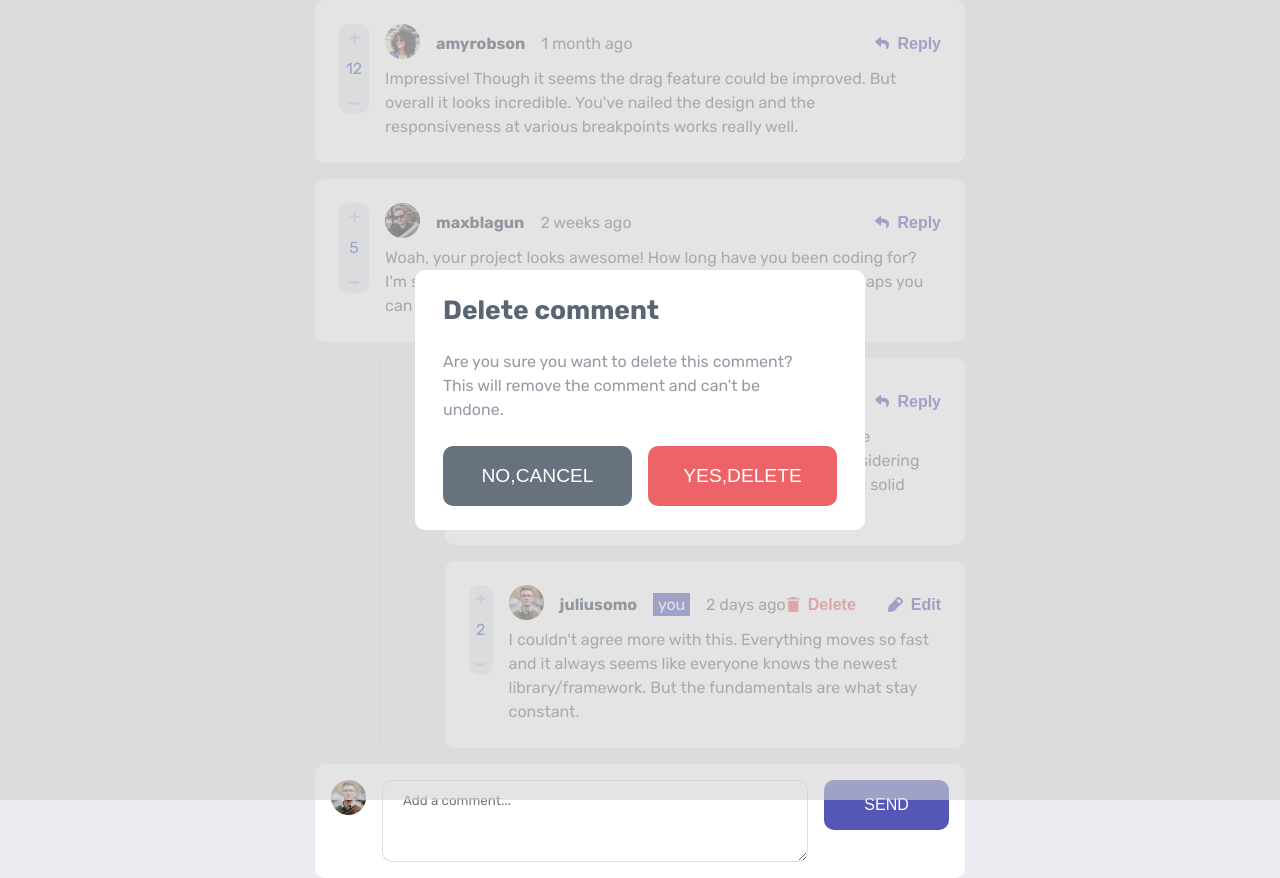
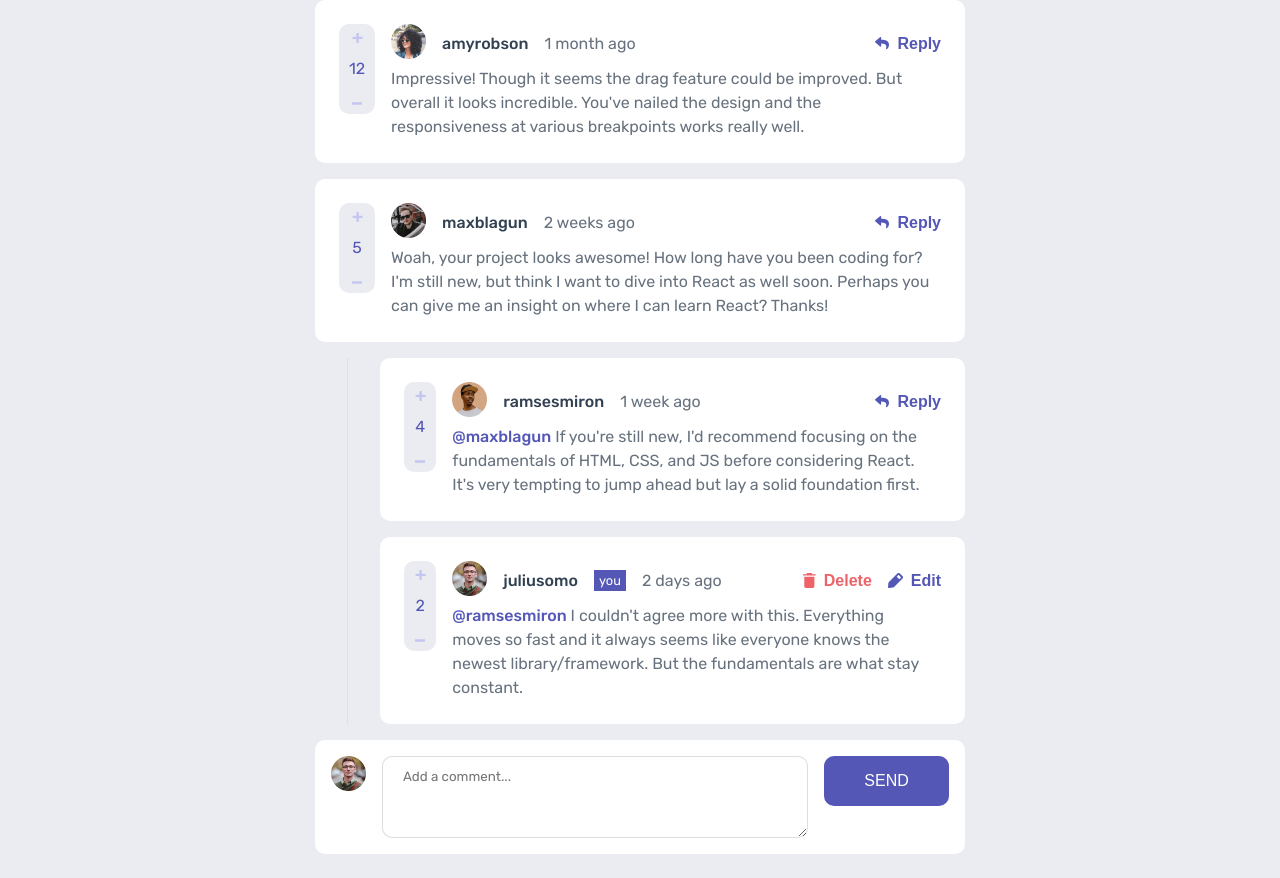
Before and after one commit to bmhuyquoc104/interactive-comments, a React (Create React App) app: page / in a window 1280 px wide. After the commit the page ends 854 px from the top, so only its background shows below. Built offline with nearby package versions, Linux system fonts and the light colour scheme.

Commit message:
11. Add hover state for all buttons except like and dislike

```diff
--- a/src/App.js
+++ b/src/App.js
@@ -3,7 +3,12 @@ import { StyledFlexContainer } from "./components/Flex/Flex.styled";
 import Comment from "./components/Comment/Comment.jsx";
 import { content } from "./assets/content";
 import Modal  from "./components/Comment/Modal/Modal.jsx";
+import {useState} from 'react'
+
+
 function App() {
+
+  const [isToggle, setToggle] = useState(false);
   content.comments.map(comment => {
     console.log(comment.user.image.png);
   })
@@ -12,10 +17,10 @@ function App() {
       <StyledGlobal />
       <StyledFlexContainer>
             {content.comments.map((comment) => (
-              <Comment  content = {comment.content} score = {comment.score} createdAt = {comment.createdAt} username = {comment.user.username} png = {comment.user.image.png} replies ={comment.replies} currentUser = {content.currentUser} />
+              <Comment toggleModal = {setToggle}  content = {comment.content} score = {comment.score} createdAt = {comment.createdAt} username = {comment.user.username} png = {comment.user.image.png} replies ={comment.replies} currentUser = {content.currentUser} />
             ))}
       </StyledFlexContainer>
-      <Modal />
+      {isToggle && <Modal toggleModal = {setToggle}/>}
     </>
   );
 }
--- a/src/components/Comment/Comment.jsx
+++ b/src/components/Comment/Comment.jsx
@@ -6,6 +6,7 @@ import { StyledFlexContainer } from "../Flex/Flex.styled";
 const Comment = ({
   score,
   content,
+  toggleModal,
   png,
   username,
   createdAt,
@@ -13,6 +14,7 @@ const Comment = ({
   currentUser,
 }) => {
   console.log(png);
+  console.log(toggleModal);
   return (
     <>
       {replies.length <= 0 ? (
@@ -126,7 +128,7 @@ const Comment = ({
                         </div>
                       </div>
                       <div className="content">
-                        <p>{reply.content}</p>
+                        <p><span>@{reply.replyingTo}</span> {reply.content}</p>
                       </div>
                     </div>
                   </StyledComment>
@@ -166,7 +168,7 @@ const Comment = ({
                               src={imagesResource.iconDelete}
                               alt="A delete icon"
                             />
-                            <button>Delete</button>
+                            <button onClick = {() =>toggleModal(true)}>Delete</button>
                           </div>
                           <div className="edit-button">
                             <img
@@ -178,7 +180,7 @@ const Comment = ({
                         </div>
                       </div>
                       <div className="content">
-                        <p>{reply.content}</p>
+                        <p> <span>@{reply.replyingTo}</span> {reply.content}</p>
                       </div>
                     </div>
                   </StyledComment>
--- a/src/components/Comment/Comment.styled.js
+++ b/src/components/Comment/Comment.styled.js
@@ -8,7 +8,7 @@ gap:1em;
 border-radius:10px;
 
 &>:first-child{
-    width:5%;
+    width:6%;
     background-color:var(--clr_lr);
     display: flex;
     border-radius:10px;
@@ -26,6 +26,13 @@ border-radius:10px;
     flex-direction:column;
     justify-content:space-between;
     gap:0.25em;
+
+}
+
+
+span{
+    color:var(--clr_mblue);
+    font-weight: 500;
 }
 
 .comment-user{
@@ -37,13 +44,15 @@ border-radius:10px;
 
 .reply-right-side {
     display: flex;
-    gap:2em;
+    gap:1em;
+
 }
 
 .reply-right-side >*{
     display: flex;
     gap:0.5em;
     align-items: center;
+
 }
 
 .reply-right-side img{
@@ -53,13 +62,15 @@ border-radius:10px;
 
 .delete-button button{
     color:var(--clr_red);
+    cursor: pointer;
+
 }
 
 .comment-owner{
-    padding:0.1em 0.3em;
+    padding:0.2em 0.4em;
     background-color:var(--clr_mblue);
-    font-size:clamp(0.7rem,2vw,1rem);
     display: flex;
+    font-size:clamp(0.7rem,2vw,0.8rem) !important;
     align-items: center;
 }
 
@@ -85,6 +96,12 @@ button{
     font-size:clamp(0.7rem,2vw,1rem);
     border:none;
     font-weight:700;
+    cursor: pointer;
+
+}
+
+.reply-right-side>*:hover,.right-side:hover{
+    opacity:0.6;
 }
 
 .left-side{
@@ -96,6 +113,7 @@ button{
 
 .left-side h2{
     color:var(--clr_db);
+    font-weight:500;
     font-size:clamp(0.7rem,2vw,1rem);
 }
 .left-side h3{
@@ -166,7 +184,7 @@ display: flex;
 
 .decoration-container{
     display: flex;
-    width:20%;
+    width:10%;
 }
 
 .replies{
--- a/src/components/Comment/CurrentUserComment/CurrentUserComment.styled.js
+++ b/src/components/Comment/CurrentUserComment/CurrentUserComment.styled.js
@@ -52,6 +52,11 @@ export const StyledCurrentUserComment = styled.div`
     border:none;
   }
 
+  button:hover {
+    opacity: 0.6;
+    cursor: pointer;
+  }
+
   @media (max-width: 768px) {
     width: max(100%,300px);
     flex-direction: column;
@@ -75,6 +80,7 @@ export const StyledCurrentUserComment = styled.div`
       right: 1em;
       bottom: 0.5em;
     }
+
     &> :first-child {
       order:2;
     }
--- a/src/components/Comment/Modal/Modal.jsx
+++ b/src/components/Comment/Modal/Modal.jsx
@@ -1,7 +1,8 @@
 import React from "react";
 import {StyledModal} from "./Modal.styled";
 import { StyledAbsoluteContainer } from "../../Flex/Flex.styled";
-const Modal = () => {
+const Modal = ({toggleModal}) => {
+    console.log(toggleModal);
   return (
     <StyledAbsoluteContainer>
       <StyledModal>
@@ -15,8 +16,8 @@ const Modal = () => {
           </p>
         </div>
         <div className="modal-button">
-          <button className="cancel">NO,CANCEL</button>
-          <button className="delete">YES,DELETE</button>
+          <button onClick = {() => toggleModal(false)} className="cancel">NO,CANCEL</button>
+          <button className="delete">YES, DELETE</button>
         </div>
       </StyledModal>
     </StyledAbsoluteContainer>
--- a/src/components/Comment/Modal/Modal.styled.js
+++ b/src/components/Comment/Modal/Modal.styled.js
@@ -34,7 +34,7 @@ border-radius:10px;
     padding:1em;
     text-align:center;
     text-transform: uppercase;
-    font-size:clamp(1.2rem,2.5vw,1.2rem);
+    font-size:clamp(1rem,3.5vw,1.2rem);
     color:var(--clr_w);
     border:none;
     border-radius:10px;
@@ -49,7 +49,7 @@ border-radius:10px;
 }
 
 @media (max-width:480px){
-    width:max(90%,370px);
+    width:max(90%,350px);
 
 }
 
```
